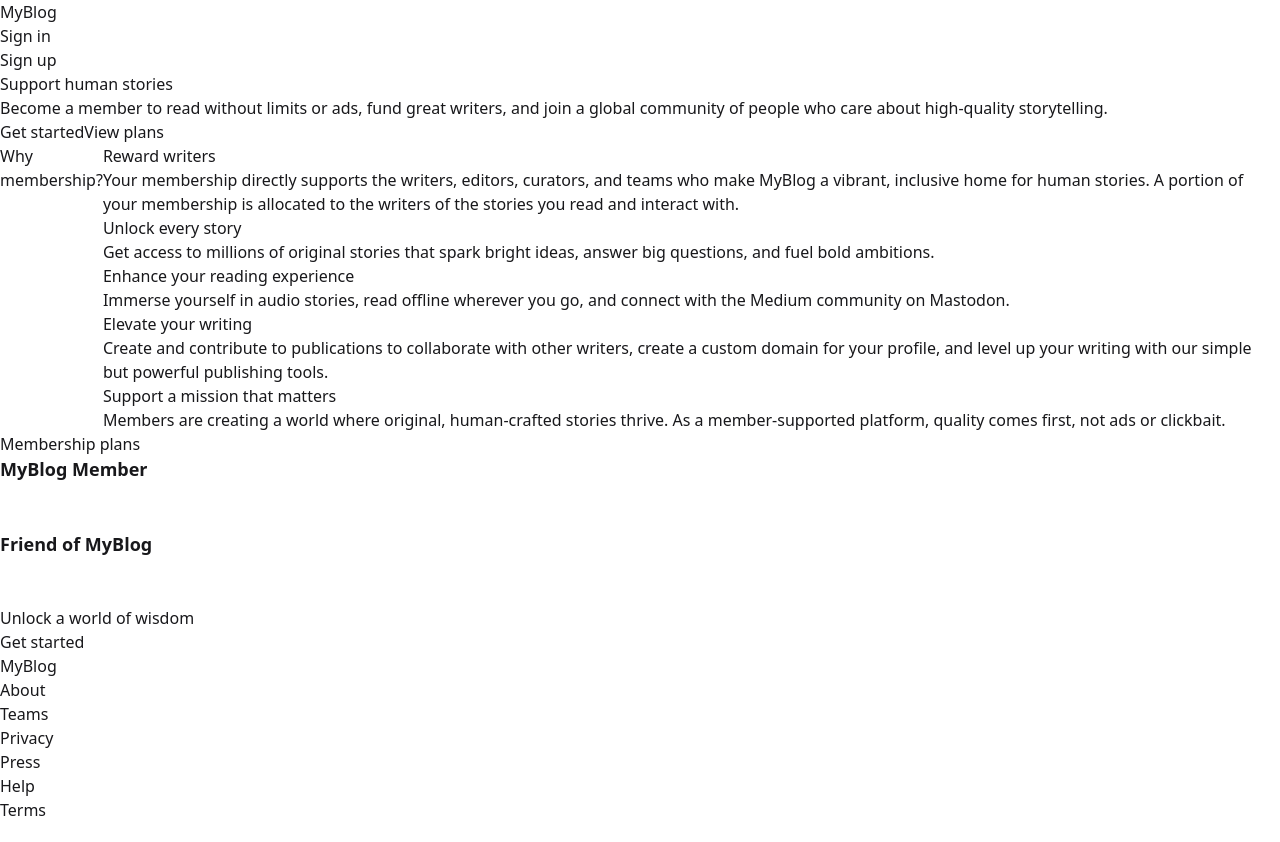
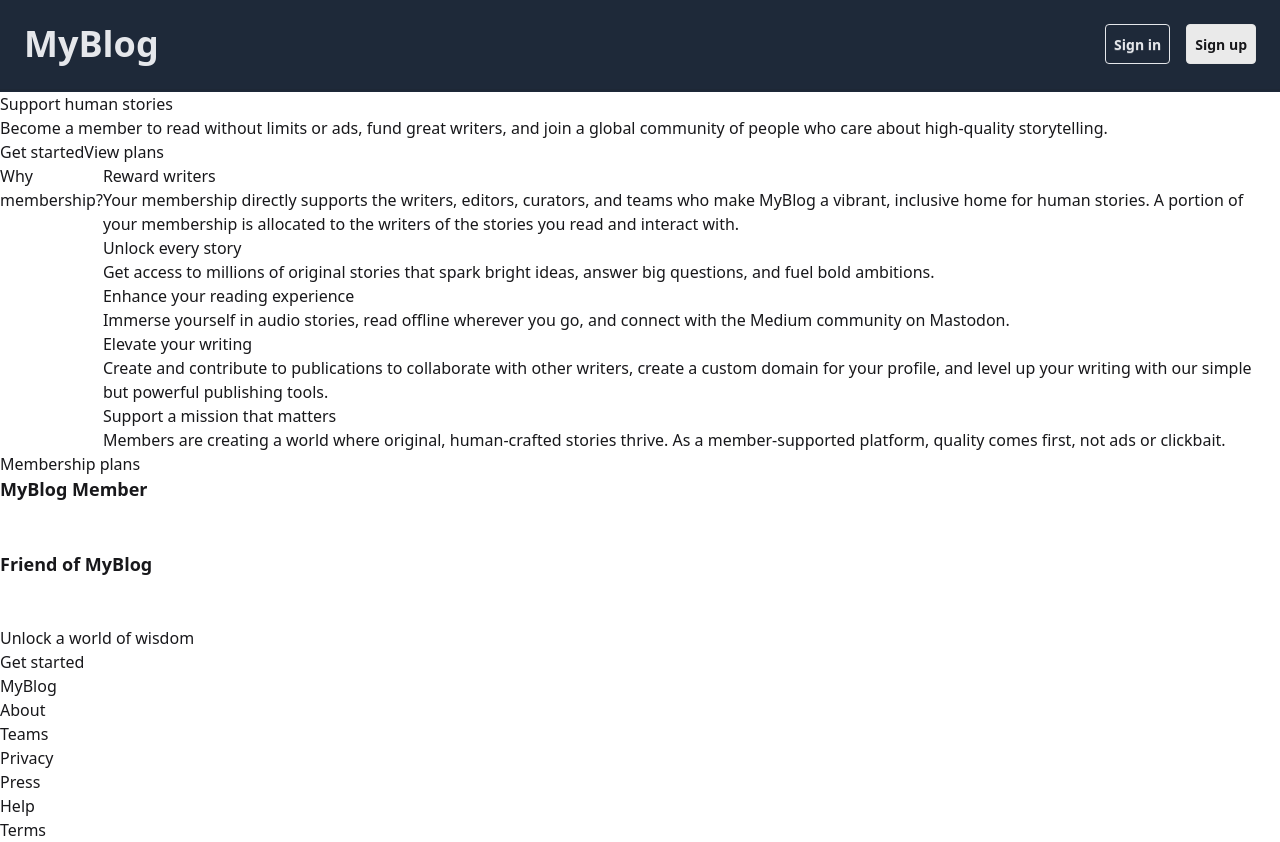
Before and after one commit to eedu7/my-blog, a Next.js app in the folder frontend/: page /membership in a window 1280 px wide. Built offline with nearby package versions, Linux system fonts and the light colour scheme.

Commit message:
feat: refactor Membership page header and update About page header styling

```diff
--- a/frontend/src/app/(static_pages)/membership/page.tsx
+++ b/frontend/src/app/(static_pages)/membership/page.tsx
@@ -4,6 +4,7 @@
     SIGN_IN_LINK,
     SIGN_UP_LINK,
 } from "@/constants/navbars";
+import { MembershipPageHeader } from "@/modules/members/header";
 import { Metadata } from "next";
 import Link from "next/link";
 import React from "react";
@@ -15,19 +16,7 @@
 const MemberShipPage = () => {
     return (
         <>
-            <header>
-                <nav>
-                    <Link href={INFO_LINK.href}>MyBlog</Link>
-                    <ul>
-                        <li>
-                            <Link href={SIGN_IN_LINK.href}>Sign in</Link>
-                        </li>
-                        <li>
-                            <Link href={SIGN_UP_LINK.href}>Sign up</Link>
-                        </li>
-                    </ul>
-                </nav>
-            </header>
+            <MembershipPageHeader />
             <main>
                 {/* Hero Section */}
                 <section className="flex">
--- a/frontend/src/modules/about/header.tsx
+++ b/frontend/src/modules/about/header.tsx
@@ -7,7 +7,7 @@
     const [SignIn, SignUp] = AboutPageNavLinks;
 
     return (
-        <header className="bg-gray-800 text-gray-300">
+        <header className="bg-gray-800 text-gray-200">
             <nav className="flex items-center justify-between p-2 md:p-4 lg:p-6">
                 <Link href={href}>
                     <h1 className="text-xl font-semibold md:text-4xl">{title}</h1>
--- /dev/null
+++ b/frontend/src/modules/members/header.tsx
@@ -0,0 +1,3 @@
+import { AboutPageHeader } from "../about/header";
+
+export const MembershipPageHeader = AboutPageHeader;
```
